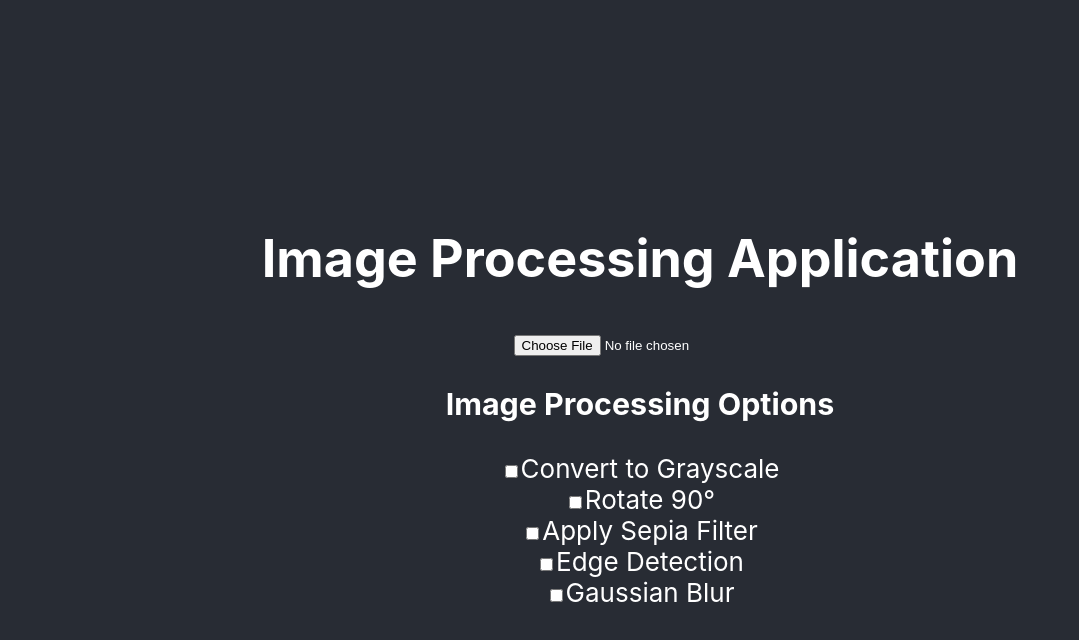
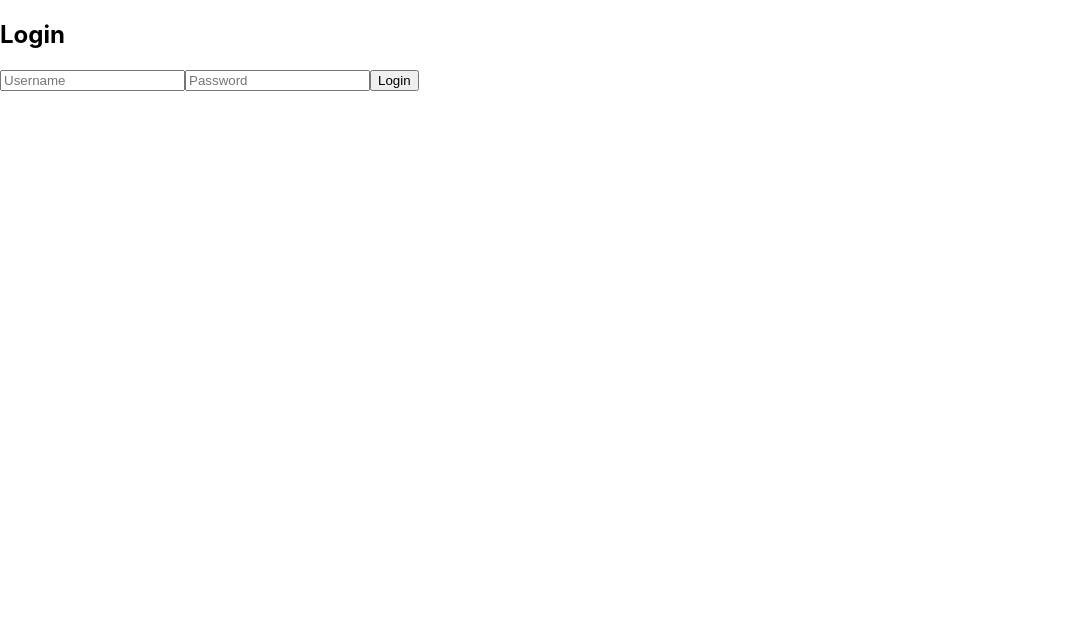
Before and after one commit to ashutosh5786/image-processing-app, a React (Create React App) app: page /login in a window 1280 px wide. Shown: the top 640 px of the page, without its empty margins (0-1079 px from the left). Built offline with nearby package versions, Linux system fonts and the light colour scheme.

Commit message:
added login and register

```diff
--- a/src/App.js
+++ b/src/App.js
@@ -1,7 +1,16 @@
-import React, { useState } from 'react';
-import './App.css';
-import ImageUpload from './ImageUpload'; // Ensure you have this component created
-import ImageOptions from './ImageOptions'; // Ensure you have this component created
+import React, { useState } from "react";
+import {
+  BrowserRouter as Router,
+  Route,
+  Redirect,
+  Switch,
+} from "react-router-dom";
+import "./App.css";
+import ImageUpload from "./components/ImageUpload";
+import ImageOptions from "./components/ImageOptions";
+import Login from "./components/Login";
+import Register from "./components/Register";
+import Dashboard from "./components/Dashboard";
 
 function App() {
   const [selectedImage, setSelectedImage] = useState(null);
@@ -11,7 +20,7 @@ function App() {
     rotate: false,
     sepia: false,
     edgeDetection: false,
-    gaussianBlur: false
+    gaussianBlur: false,
   });
 
   const handleImageSelect = (image) => {
@@ -23,26 +32,26 @@ function App() {
   };
 
   const handleOptionsChange = (name, value) => {
-    setOptions(prevOptions => ({
+    setOptions((prevOptions) => ({
       ...prevOptions,
-      [name]: value
+      [name]: value,
     }));
   };
 
   const handleSubmit = async () => {
     const formData = new FormData();
-    formData.append('image', selectedImage);
-    Object.keys(options).forEach(key => {
+    formData.append("image", selectedImage);
+    Object.keys(options).forEach((key) => {
       formData.append(key, options[key]);
     });
 
     try {
-      const response = await fetch('http://localhost:8080/process-image', {
-        method: 'POST',
+      const response = await fetch("http://localhost:8080/process-image", {
+        method: "POST",
         body: formData,
       });
       if (!response.ok) {
-        throw new Error('Network response was not ok');
+        throw new Error("Network response was not ok");
       }
       const result = await response.blob();
       const imageObjectURL = URL.createObjectURL(result);
@@ -51,23 +60,60 @@ function App() {
       }
       setProcessedImage(imageObjectURL);
     } catch (error) {
-      console.error('Failed to fetch:', error);
+      console.error("Failed to fetch:", error);
     }
   };
 
+  const isAuthenticated = () => {
+    // Logic to check if the user is authenticated
+    // This can be from a global state or checking a token in localStorage
+    return !!localStorage.getItem("authToken");
+  };
+
   return (
-    <div className="App">
-      <header className="App-header">
-        <h1>Image Processing Application</h1>
-        <ImageUpload onImageSelect={handleImageSelect} />
-        <ImageOptions onOptionsChange={handleOptionsChange} />
-        {selectedImage && <button onClick={handleSubmit}>Process Image</button>}
-        {processedImage && <div>
-          <h2>Processed Image:</h2>
-          <img key={processedImage} src={processedImage} alt="Processed" />
-        </div>}
-      </header>
-    </div>
+    <Router>
+      <Switch>
+        <Route path="/login" component={Login} />
+        <Route path="/register" component={Register} />
+        <Route
+          path="/dashboard"
+          render={(props) =>
+            isAuthenticated() ? (
+              <Dashboard {...props} />
+            ) : (
+              <Redirect to="/login" />
+            )
+          }
+        />
+        <Route
+          path="/image-upload"
+          render={(props) =>
+            isAuthenticated() ? (
+              <div>
+                <ImageUpload onImageSelect={handleImageSelect} />
+                <ImageOptions onOptionsChange={handleOptionsChange} />
+                {selectedImage && (
+                  <button onClick={handleSubmit}>Process Image</button>
+                )}
+                {processedImage && (
+                  <div>
+                    <h2>Processed Image:</h2>
+                    <img
+                      key={processedImage}
+                      src={`${processedImage}?${new Date().getTime()}`}
+                      alt="Processed"
+                    />
+                  </div>
+                )}
+              </div>
+            ) : (
+              <Redirect to="/login" />
+            )
+          }
+        />
+        <Route exact path="/" render={() => <Redirect to="/login" />} />
+      </Switch>
+    </Router>
   );
 }
 
--- /dev/null
+++ b/src/components/Login.js
@@ -0,0 +1,45 @@
+import React, { useState } from "react";
+import axios from "axios";
+
+const Login = ({ history }) => {
+  const [username, setUsername] = useState("");
+  const [password, setPassword] = useState("");
+
+  const handleSubmit = async (e) => {
+    e.preventDefault();
+    try {
+      await axios.post("http://localhost:4000/auth/login", {
+        username,
+        password,
+      });
+      history.push("/dashboard");
+    } catch (err) {
+      console.error("Login failed");
+    }
+  };
+
+  return (
+    <div>
+      <h2>Login</h2>
+      <form onSubmit={handleSubmit}>
+        <input
+          type="text"
+          value={username}
+          onChange={(e) => setUsername(e.target.value)}
+          placeholder="Username"
+          required
+        />
+        <input
+          type="password"
+          value={password}
+          onChange={(e) => setPassword(e.target.value)}
+          placeholder="Password"
+          required
+        />
+        <button type="submit">Login</button>
+      </form>
+    </div>
+  );
+};
+
+export default Login;
--- /dev/null
+++ b/src/components/Register.js
@@ -0,0 +1,45 @@
+import React, { useState } from "react";
+import axios from "axios";
+
+const Register = ({ history }) => {
+  const [username, setUsername] = useState("");
+  const [password, setPassword] = useState("");
+
+  const handleSubmit = async (e) => {
+    e.preventDefault();
+    try {
+      await axios.post("http://localhost:4000/auth/register", {
+        username,
+        password,
+      });
+      history.push("/login");
+    } catch (err) {
+      console.error("Registration failed");
+    }
+  };
+
+  return (
+    <div>
+      <h2>Register</h2>
+      <form onSubmit={handleSubmit}>
+        <input
+          type="text"
+          value={username}
+          onChange={(e) => setUsername(e.target.value)}
+          placeholder="Username"
+          required
+        />
+        <input
+          type="password"
+          value={password}
+          onChange={(e) => setPassword(e.target.value)}
+          placeholder="Password"
+          required
+        />
+        <button type="submit">Register</button>
+      </form>
+    </div>
+  );
+};
+
+export default Register;
```
